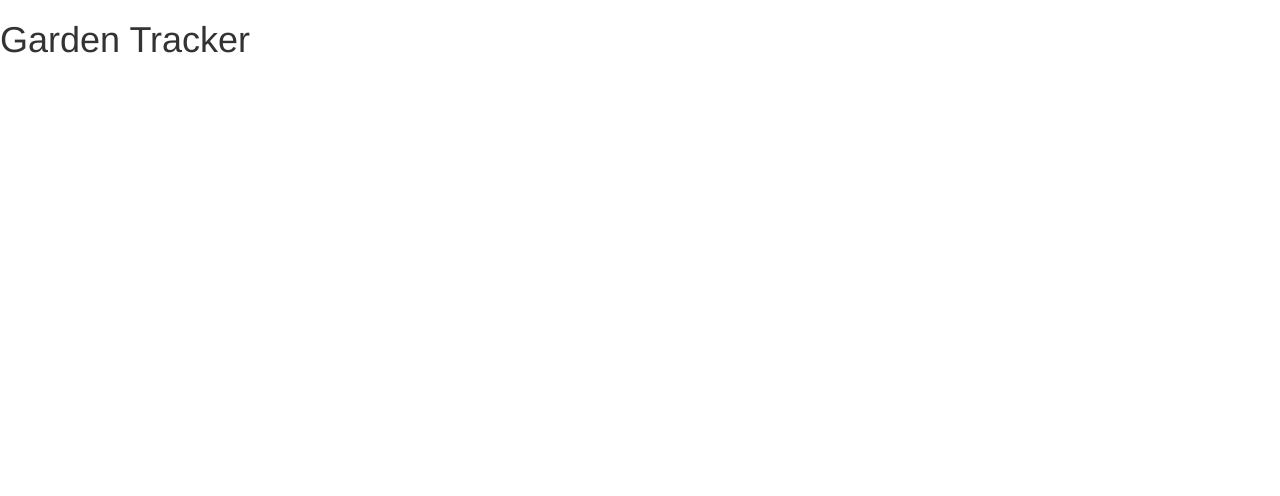
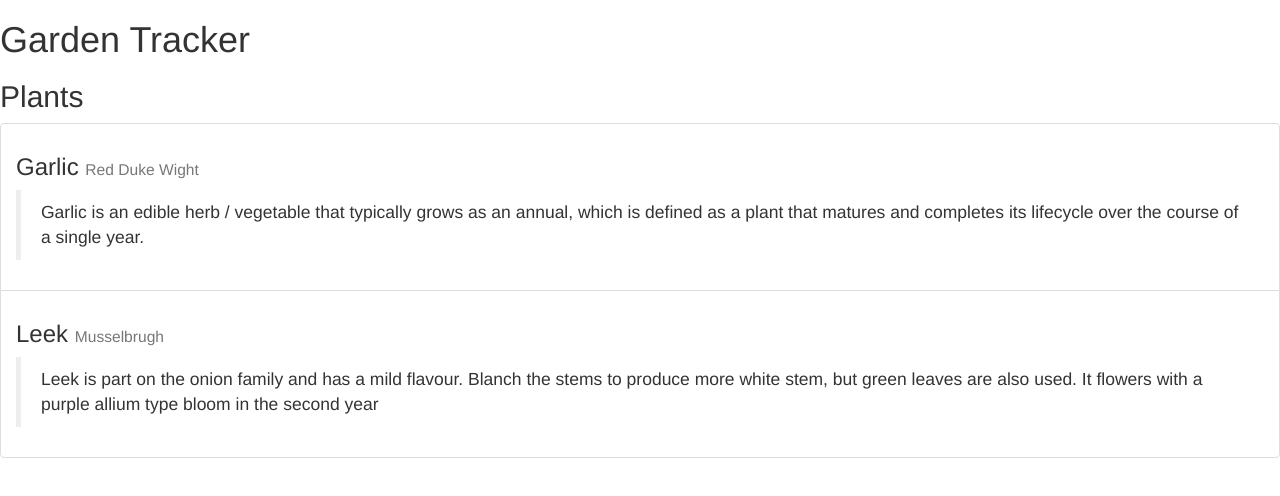
Before and after one commit to maccath/garden-tracker-prototype, a plain HTML site: page index.html in a window 1280 px wide. Drawn offline with Linux system fonts and the light colour scheme.

Commit message:
List plants data.
 - Add plants data
 - Add PlantsController
 - Display list of plants on index page

```diff
--- a/index.html
+++ b/index.html
@@ -9,5 +9,15 @@
 </head>
 <body>
     <h1>Garden Tracker</h1>
+
+    <div ng-controller="PlantsController as plantsCtrl">
+        <h2>Plants</h2>
+        <ul class="list-group">
+            <li class="list-group-item" ng-repeat="plant in plantsCtrl.plants">
+                <h3>{{ plant.name }} <small>{{ plant.variety }}</small></h3>
+                <blockquote><p>{{ plant.description }}</p></blockquote>
+            </li>
+        </ul>
+    </div>
 </body>
 </html>
--- a/js/app.js
+++ b/js/app.js
@@ -1,3 +1,29 @@
 (function() {
     var app = angular.module("gardenTracker", []);
+
+    app.controller("PlantsController", function() {
+        this.plants = plants;
+    });
+
+    // Plant data
+    var plants = [
+        {
+            name : 'Garlic',
+            variety : 'Red Duke Wight',
+            description : 'Garlic is an edible herb / vegetable that typically grows as an annual, which is defined as a plant that matures and completes its lifecycle over the course of a single year.',
+            statistics : {
+                type : 'hardneck',
+                colour : 'white'
+            }
+        },
+        {
+            name : 'Leek',
+            variety : 'Musselbrugh',
+            description : 'Leek is part on the onion family and has a mild flavour. Blanch the stems to produce more white stem, but green leaves are also used. It flowers with a purple allium type bloom in the second year',
+            statistics : {
+                height : '50cm',
+                hardiness : 'Very hardy'
+            }
+        }
+    ];
 })();
```
